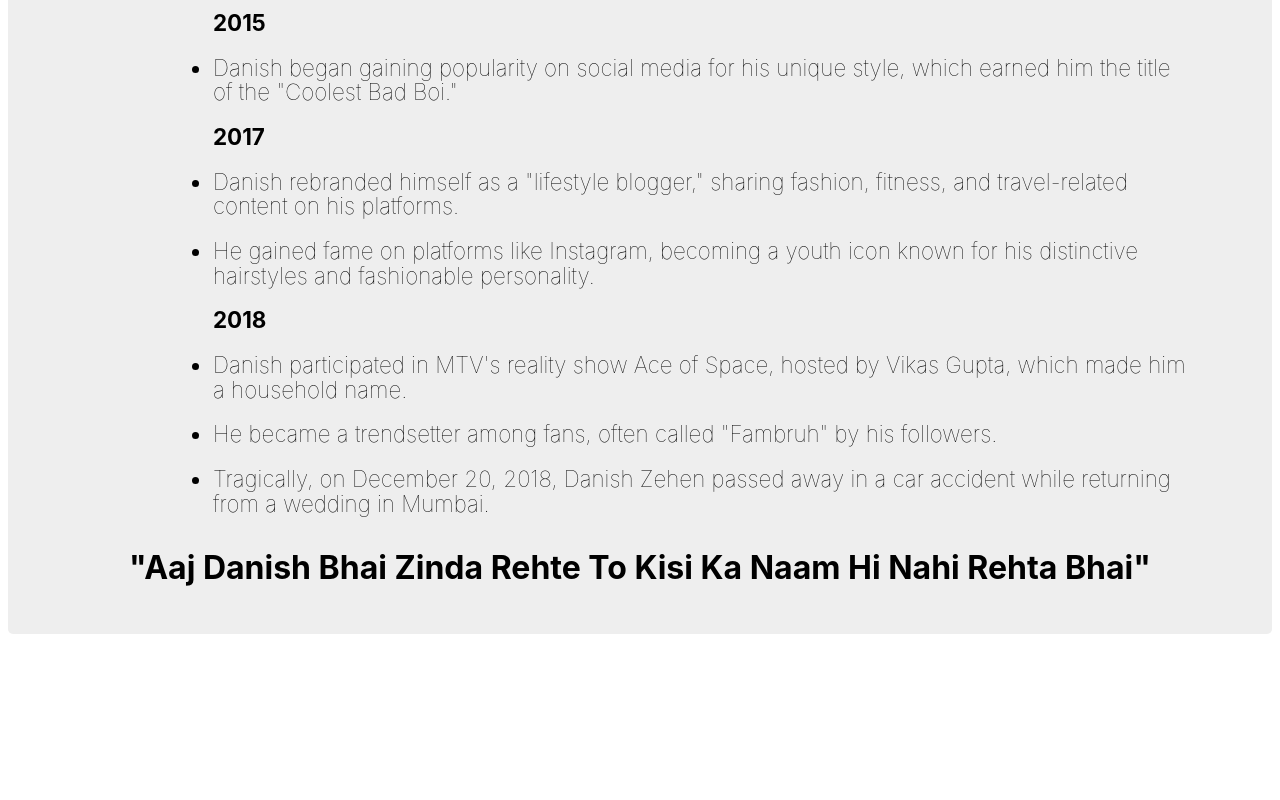
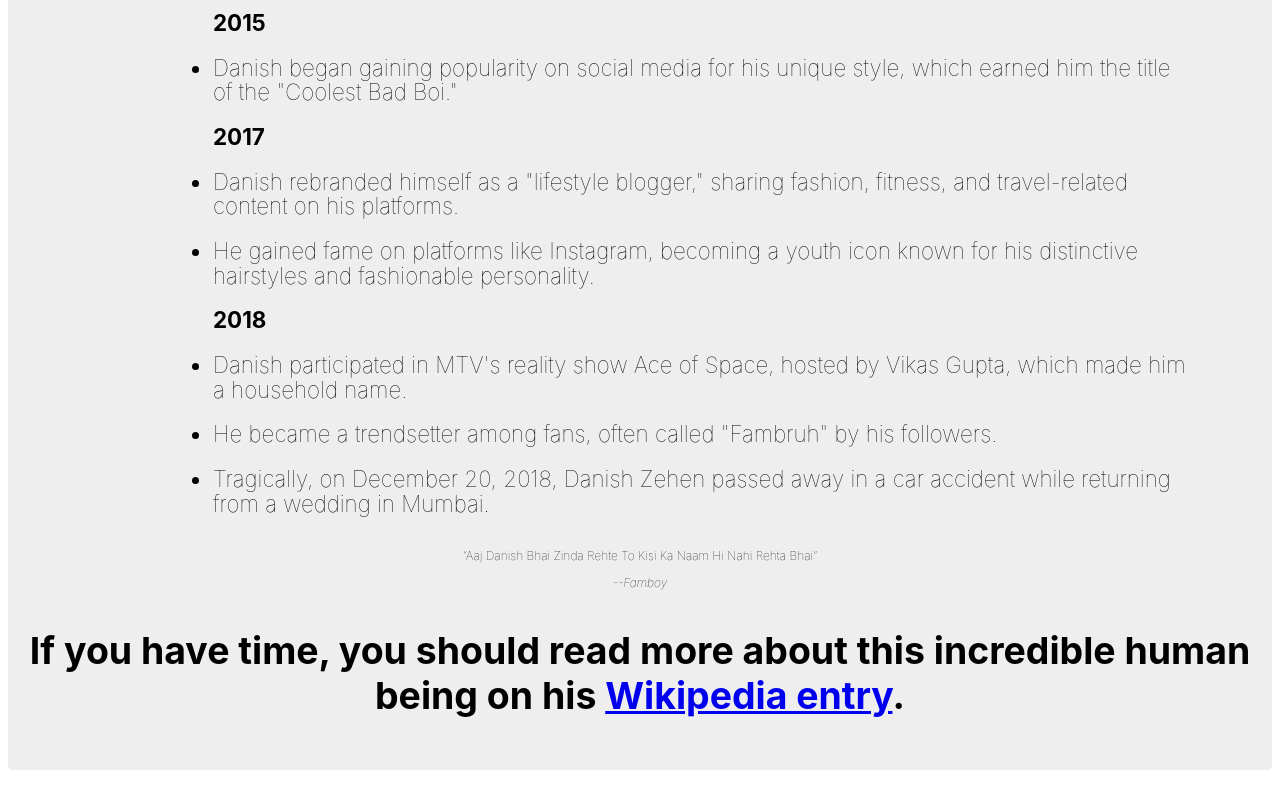
Before and after one commit to AyushPathak18/web-devlopment-practice-projects, a plain HTML site: page tribute page/index.html in a window 1280 px wide. Shown: the part 1123-1923 px from the top of the page. Before the commit the page ends 1787 px from the top, so only its background shows below. Drawn offline with Linux system fonts and the light colour scheme.

Commit message:
modified

```diff
--- a/tribute page/index.html
+++ b/tribute page/index.html
@@ -32,8 +32,15 @@
          <li>He became a trendsetter among fans, often called "Fambruh" by his followers.</li>
          <li>Tragically, on December 20, 2018, Danish Zehen passed away in a car accident while returning from a wedding in Mumbai.</li>
       </ul>
-      <blockquote>"Aaj Danish Bhai Zinda Rehte To Kisi Ka Naam Hi Nahi Rehta Bhai"
-      </blockquote>
+      <blockquote cite="">
+        <p id="pnmae">“Aaj Danish Bhai Zinda Rehte To Kisi Ka Naam Hi Nahi Rehta Bhai”<p>
+          <cite>--Famboy</cite>
+        </blockquote>
+        <h3>
+            If you have time, you should read more about this incredible human
+            being on his
+            <a id="tribute-link" href=https://en.wikipedia.org/wiki/Danish_Zehen target="_blank">Wikipedia entry</a>.
+          </h3>
 
     </section>
 
```
